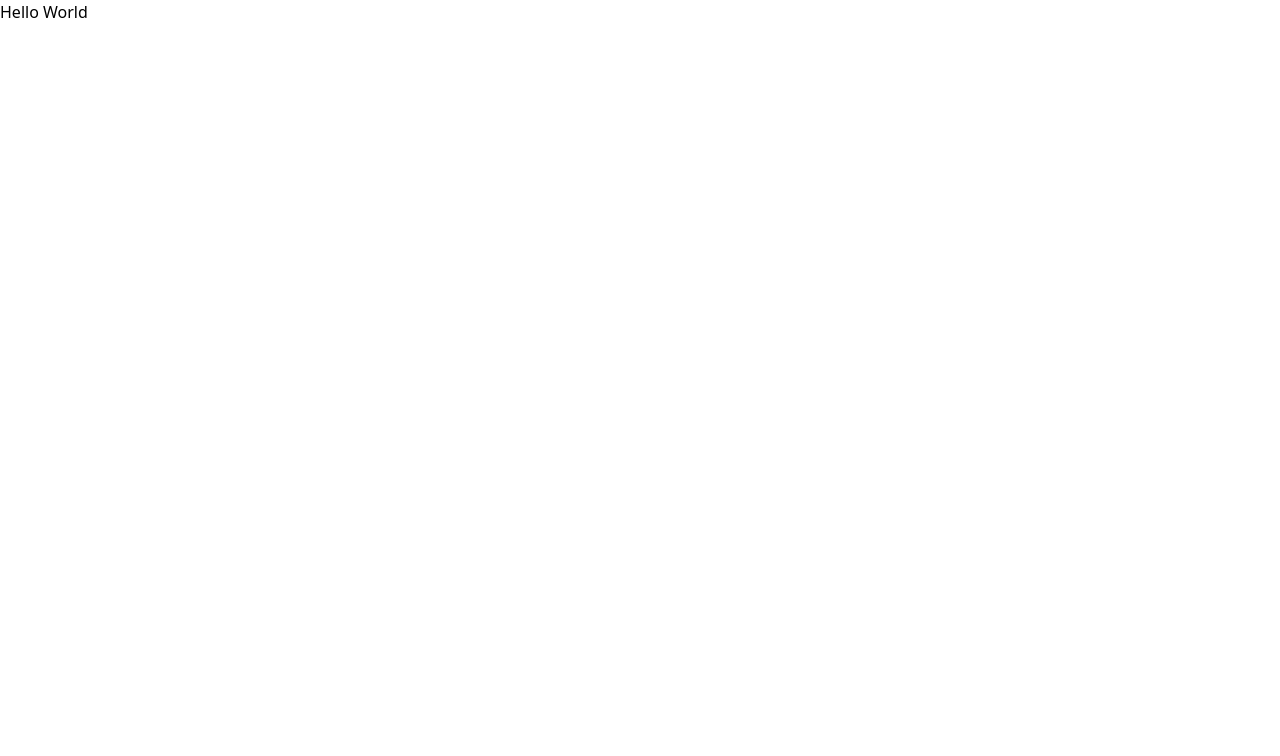
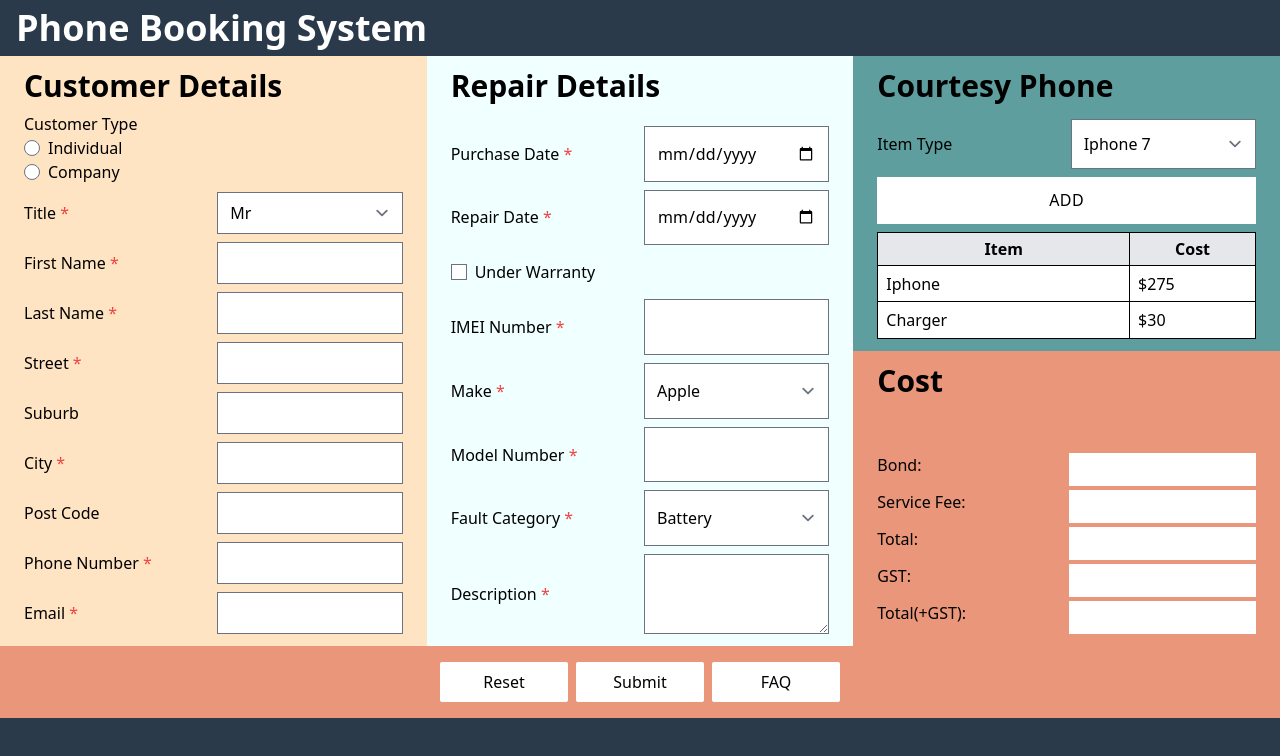
Before and after one commit to CoryEvans2324/advanced-web-assignment-2, a React app: page / in a window 1280 px wide. Built offline with nearby package versions, Linux system fonts and the light colour scheme.

Commit message:
layout for index page complete

```diff
--- a/public/index.html
+++ b/public/index.html
@@ -26,7 +26,7 @@
     -->
     <title>React App</title>
   </head>
-  <body>
+  <body class="bg-primary">
     <noscript>You need to enable JavaScript to run this app.</noscript>
     <div id="root"></div>
     <!--
--- a/src/components/App.js
+++ b/src/components/App.js
@@ -1,10 +1,13 @@
 import React from "react";
+import PhoneFixBookin from "./forms/PhoneFixBookin";
+import Header from "./Header";
 
 
 class App extends React.Component {
 	render() {
 		return (<>
-			<h1>Hello World</h1>
+			<Header title="Phone Booking System" />
+			<PhoneFixBookin />
 		</>)
 	}
 }
--- /dev/null
+++ b/src/components/Header.js
@@ -0,0 +1,13 @@
+import React from "react";
+
+class Header extends React.Component {
+	render() {
+		return (<div className="py-2 px-4">
+			<h1 className="text-4xl text-white font-bold">
+				{this.props.title}
+			</h1>
+		</div>)
+	}
+}
+
+export default Header;
--- /dev/null
+++ b/src/components/forms/FormField.js
@@ -0,0 +1,50 @@
+export default function FormField(props) {
+	var wrapperClass = "grid gap-2 sm:grid-cols-2"
+	if (props.type === 'checkbox') {
+		wrapperClass = 'flex space-x-2 space-x-reverse items-center flex-row-reverse justify-end'
+	}
+
+	const label = (<label htmlFor={props.name} className="flex items-center">
+		{props.label}&nbsp;{props.required && <span className="text-red-500">*</span>}
+	</label>)
+
+	if (props.choices) {
+		return (
+			<div className={wrapperClass}>
+				{label}
+				<select name={props.name} id={props.name} className="form-select">
+					{props.choices.map((choice) => {
+						return <option key={choice} value={choice}>{choice}</option>
+					})}
+				</select>
+			</div>
+		)
+	}
+
+	return (
+		<div className={wrapperClass}>
+			{ label }
+			{ props.isTextArea ?
+				<textarea
+					type={props.type}
+					name={props.name}
+					id={props.name}
+					value={props.value}
+					onChange={props.onChange}
+					placeholder={props.placeholder}
+					required={props.required}
+				/>
+				:
+				<input
+					type={props.type}
+					name={props.name}
+					id={props.name}
+					value={props.value}
+					onChange={props.onChange}
+					placeholder={props.placeholder}
+					required={props.required}
+				/>
+			}
+		</div>
+	)
+}
--- /dev/null
+++ b/src/components/forms/PhoneFixBookin.js
@@ -0,0 +1,40 @@
+import React from "react";
+import CourtesyPhone from "./phoneFixBookinComponents/CourtesyPhone";
+import CustomerDetails from "./phoneFixBookinComponents/CustomerDetails";
+import RepairCost from "./phoneFixBookinComponents/RepairCost";
+import RepairDetails from "./phoneFixBookinComponents/RepairDetails";
+
+
+class PhoneFixBookin extends React.Component {
+	render() {
+		return (
+		<form className="grid md:grid-cols-3">
+			<CustomerDetails />
+			<RepairDetails />
+			<div className="flex flex-col">
+				<CourtesyPhone />
+				<RepairCost />
+			</div>
+			<div className="col-span-full bg-orange py-4">
+				<div className="flex items-center justify-center space-x-2">
+					<button
+						className="w-32 py-2 bg-white rounded-sm"
+						type="reset"
+					>Reset</button>
+					<button
+						className="w-32 py-2 bg-white rounded-sm"
+						type="Submit"
+					>Submit</button>
+
+					<a
+						className="w-32 py-2 bg-white rounded-sm block text-center"
+						href="/"
+					>FAQ</a>
+				</div>
+			</div>
+		</form>
+		)
+	}
+}
+
+export default PhoneFixBookin;
--- /dev/null
+++ b/src/components/forms/phoneFixBookinComponents/CourtesyPhone.js
@@ -0,0 +1,47 @@
+import React from "react";
+import FormField from "../FormField";
+
+class CourtesyPhone extends React.Component {
+	state = {}
+	render() {
+		return (
+			<div className="grid gap-2 px-6 py-3 flex-1 bg-teal">
+				<h1 className="text-3xl font-semibold">Courtesy Phone</h1>
+				<FormField
+					label="Item Type"
+					name="itemType"
+					type="text"
+					choices={['Iphone 7']}
+				/>
+
+				<button
+					className="px-6 py-2 bg-white tracking-wide uppercase"
+					type="button"
+				>
+					Add
+				</button>
+
+				<table className="bg-white border-collapse">
+					<thead>
+						<tr>
+							<th className="w-4/6 bg-gray-200 border border-black px-2 py-1">Item</th>
+							<th className="w-2/6 bg-gray-200 border border-black px-2 py-1">Cost</th>
+						</tr>
+					</thead>
+					<tbody>
+						<tr>
+							<td className="border border-black px-2 py-1">Iphone</td>
+							<td className="border border-black px-2 py-1">$275</td>
+						</tr>
+						<tr>
+							<td className="border border-black px-2 py-1">Charger</td>
+							<td className="border border-black px-2 py-1">$30</td>
+						</tr>
+					</tbody>
+				</table>
+			</div>
+		)
+	}
+}
+
+export default CourtesyPhone;
--- /dev/null
+++ b/src/components/forms/phoneFixBookinComponents/CustomerDetails.js
@@ -0,0 +1,81 @@
+import React from "react";
+import FormField from "../FormField";
+
+
+class CustomerDetails extends React.Component {
+	render() {
+		return (
+		<div className="grid gap-2 px-6 py-3 bg-lightYellow">
+			<h1 className="text-3xl font-semibold">Customer Details</h1>
+			<div className="flex flex-col">
+				<h1>Customer Type</h1>
+				<label htmlFor="individual" className="flex space-x-2 items-center">
+					<input type="radio" name="customerType" id="individual" value="individual" />
+					<span>Individual</span>
+				</label>
+				<label htmlFor="company" className="flex space-x-2 items-center">
+					<input type="radio" name="customerType" id="company" value="company" />
+					<span>Company</span>
+				</label>
+			</div>
+
+			<FormField
+				label="Title"
+				name="title"
+				type="text"
+				required={true}
+				choices={['Mr', 'Mrs', 'Ms', 'Miss', 'Dr']}
+			/>
+
+			<FormField
+				label="First Name"
+				name="firstName"
+				type="text"
+				required={true}
+			/>
+			<FormField
+				label="Last Name"
+				name="lastName"
+				type="text"
+				required={true}
+			/>
+			<FormField
+				label="Street"
+				name="street"
+				type="text"
+				required={true}
+			/>
+			<FormField
+				label="Suburb"
+				name="suburb"
+				type="text"
+			/>
+			<FormField
+				label="City"
+				name="city"
+				type="text"
+				required={true}
+			/>
+			<FormField
+				label="Post Code"
+				name="postCode"
+				type="text"
+			/>
+			<FormField
+				label="Phone Number"
+				name="phoneNumber"
+				type="tel"
+				required={true}
+			/>
+			<FormField
+				label="Email"
+				name="email"
+				type="email"
+				required={true}
+			/>
+		</div>
+		)
+	}
+}
+
+export default CustomerDetails;
--- /dev/null
+++ b/src/components/forms/phoneFixBookinComponents/RepairCost.js
@@ -0,0 +1,29 @@
+import React from "react";
+
+class RepairCost extends React.Component {
+	render() {
+		return (
+			<div className="grid gap-2 px-6 py-3 flex-1 bg-orange">
+				<h1 className="text-3xl font-semibold">Cost</h1>
+				<div className="grid grid-cols-2 gap-1">
+					<h2>Bond:</h2>
+					<input disabled className="bg-white" />
+
+					<h2>Service Fee:</h2>
+					<input disabled className="bg-white" />
+
+					<h2>Total:</h2>
+					<input disabled className="bg-white" />
+
+					<h2>GST:</h2>
+					<input disabled className="bg-white" />
+
+					<h2>Total(+GST):</h2>
+					<input disabled className="bg-white" />
+				</div>
+			</div>
+		)
+	}
+}
+
+export default RepairCost;
--- /dev/null
+++ b/src/components/forms/phoneFixBookinComponents/RepairDetails.js
@@ -0,0 +1,72 @@
+import React from "react";
+import FormField from "../FormField";
+
+class RepairDetails extends React.Component {
+	render() {
+		return (
+			<div className="grid gap-2 px-6 py-3 bg-lightSky">
+				<h1 className="text-3xl font-semibold">Repair Details</h1>
+
+				<FormField
+					label="Purchase Date"
+					name="purchaseDate"
+					type="date"
+					required={true}
+				/>
+
+				<FormField
+					label="Repair Date"
+					name="repairDate"
+					type="date"
+					required={true}
+				/>
+
+				<FormField
+					label="Under Warranty"
+					name="underWarranty"
+					type="checkbox"
+				/>
+
+				<FormField
+					label="IMEI Number"
+					name="imeiNumber"
+					type="text"
+					required={true}
+				/>
+
+				<FormField
+					label="Make"
+					name="make"
+					type="text"
+					required={true}
+					choices={['Apple', 'LG', 'Motorola', 'Nokia', 'Samsung', 'Sony', 'Other']}
+				/>
+
+				<FormField
+					label="Model Number"
+					name="modelNumber"
+					type="text"
+					required={true}
+				/>
+
+				<FormField
+					label="Fault Category"
+					name="faultCategory"
+					type="text"
+					required={true}
+					choices={['Battery', 'Charger', 'Display', 'Headphone', 'Microphone', 'Other']}
+				/>
+
+				<FormField
+					label="Description"
+					name="description"
+					type="text"
+					required={true}
+					isTextArea={true}
+				/>
+			</div>
+		)
+	}
+}
+
+export default RepairDetails;
--- a/tailwind.config.js
+++ b/tailwind.config.js
@@ -1,3 +1,5 @@
+const colors = require('tailwindcss/colors')
+
 module.exports = {
   mode: 'jit',
   purge: [
@@ -6,7 +8,15 @@ module.exports = {
   ],
   darkMode: false, // or 'media' or 'class'
   theme: {
-    extend: {},
+    extend: {
+      colors: {
+        teal: '#5e9e9e',
+        orange: '#e9967a',
+        primary: '#2a3a4a',
+        lightYellow: '#ffe4c4',
+        lightSky: '#f0ffff'
+      }
+    },
   },
   variants: {
     extend: {},
```
